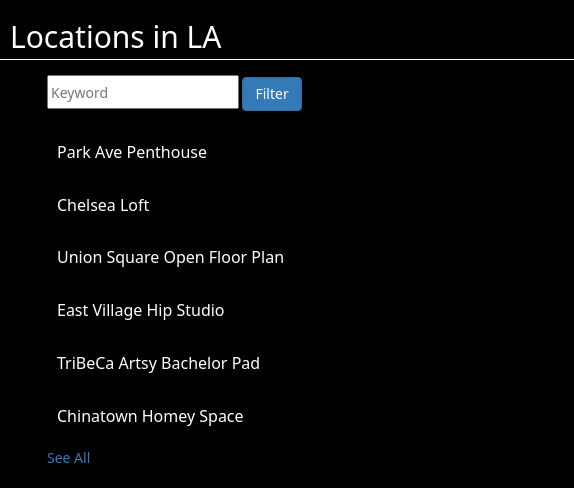
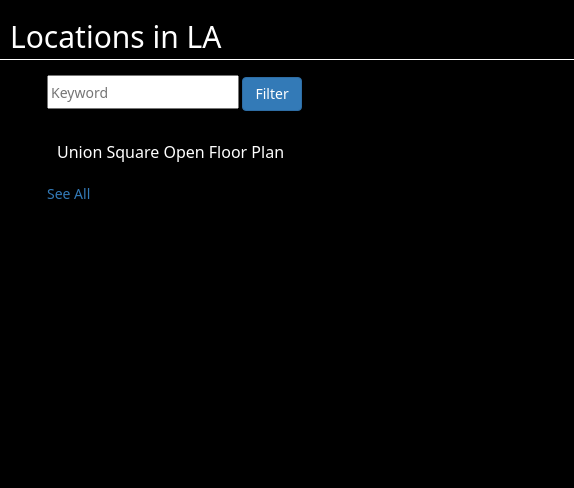
Before and after one commit to andrew103/udacity_neighborhood_map, a plain HTML site: page main.html in a window 1280 px wide. Both pictures are taken after a click on the link "Union Square Open Floor Plan". Shown: the top 488 px of the page, 0-574 px from the left. Drawn offline with nearby package versions, Linux system fonts and the light colour scheme; some packages are replaced by stand-ins of ours.

Commit message:
Filter for specific locations

```diff
--- a/js/app.js
+++ b/js/app.js
@@ -64,11 +64,10 @@ function initMap() {
     });
   }
 
-  showListings(markers);
-//   populateMarkerList(markers);
+  showListings(markers, map);
 }
 
-function showListings(points) {
+function showListings(points, map) {
   // var bounds = new google.maps.LatLngBounds();
   // Extend the boundaries of the map for each marker and display the marker
 
@@ -102,20 +101,43 @@ var ViewModel = function() {
 
     var self = this;
 
+    this.listLocations = ko.observableArray([]);
     this.listMarkers = ko.observableArray([]);
 
-    locations.forEach(function(point_location) {
-        self.listMarkers.push(new Marker(point_location));
-    });
 
+    this.showAll = function() {
+        locations.forEach(function(point_location) {
+            self.listLocations.push(new Marker(point_location));
+        });
+        markers.forEach(function(point) {
+            self.listMarkers.push(point);
+        });
+    }
 
     this.showSpecific = function(clicked_location) {
-        console.log(clicked_location.id());
+        self.resetList();
+        self.listLocations.push(clicked_location);
+        self.listMarkers.push(markers[clicked_location.id()]);
+        showListings(self.listMarkers(), map);
     }
 
     this.removeFilter = function() {
-        console.log("This will remove the filter being used");
+        self.resetList();
+        self.showAll();
+        showListings(self.listMarkers(), map);
     }
+
+    this.resetList = function() {
+        var i=0;
+        while (i < self.listLocations().length) {
+            self.listLocations().splice(i, 1);
+            self.listMarkers().splice(i, 1);
+        }
+        showListings(markers, null);
+    }
+
+
+    this.showAll();
 }
 
 ko.applyBindings(new ViewModel());
--- a/main.html
+++ b/main.html
@@ -37,7 +37,7 @@
                         <button type="button" class="btn btn-primary">Filter</button>
                     </form><br>
 
-                    <div data-bind="foreach: listMarkers">
+                    <div data-bind="foreach: listLocations">
                         <p class='list_element'><a class='element_link' id="" data-bind="text: title, click: $parent.showSpecific, attr: {id, id}"></a></p>
                     </div>
                     <a data-bind="click: removeFilter">See All</a>
```
